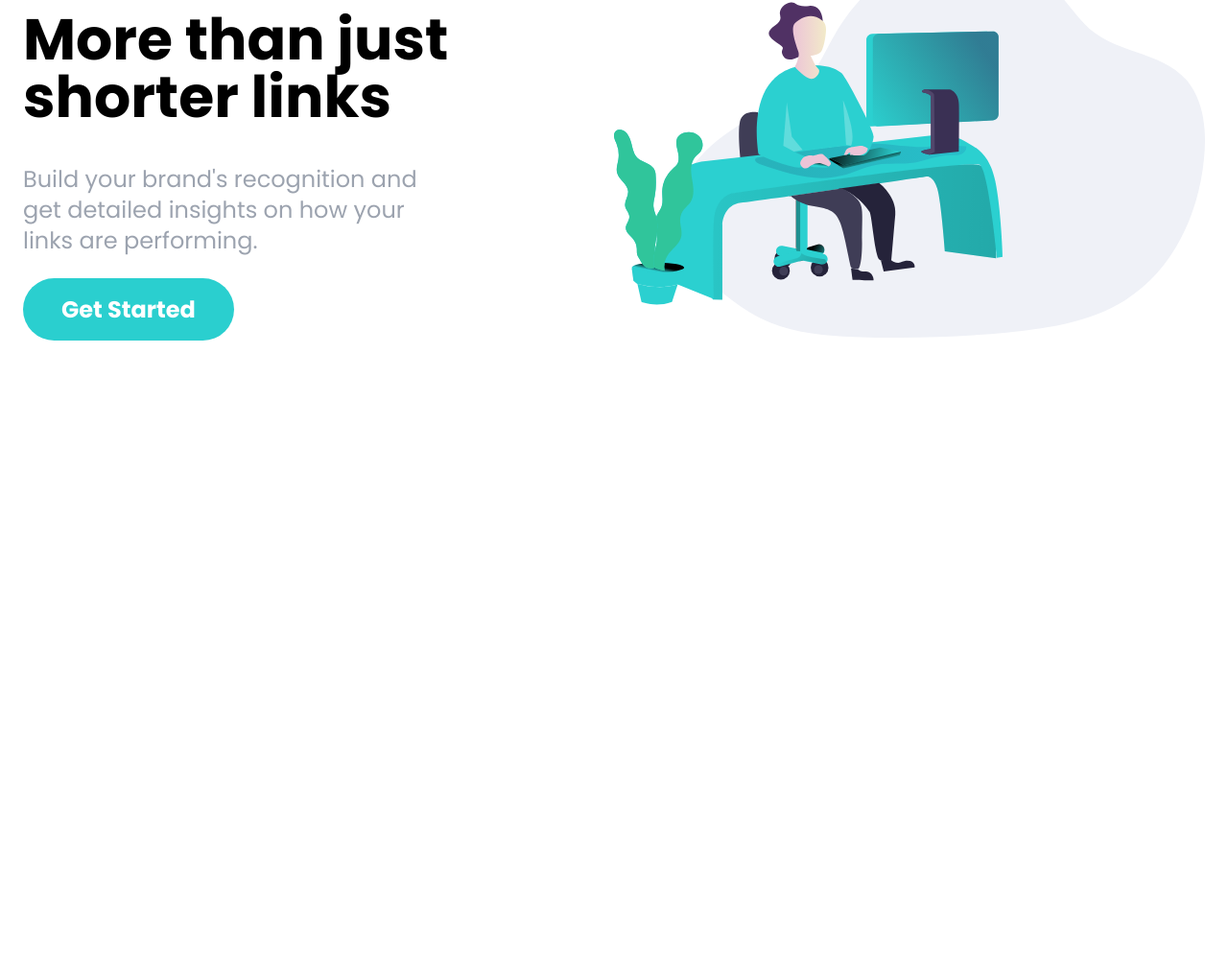
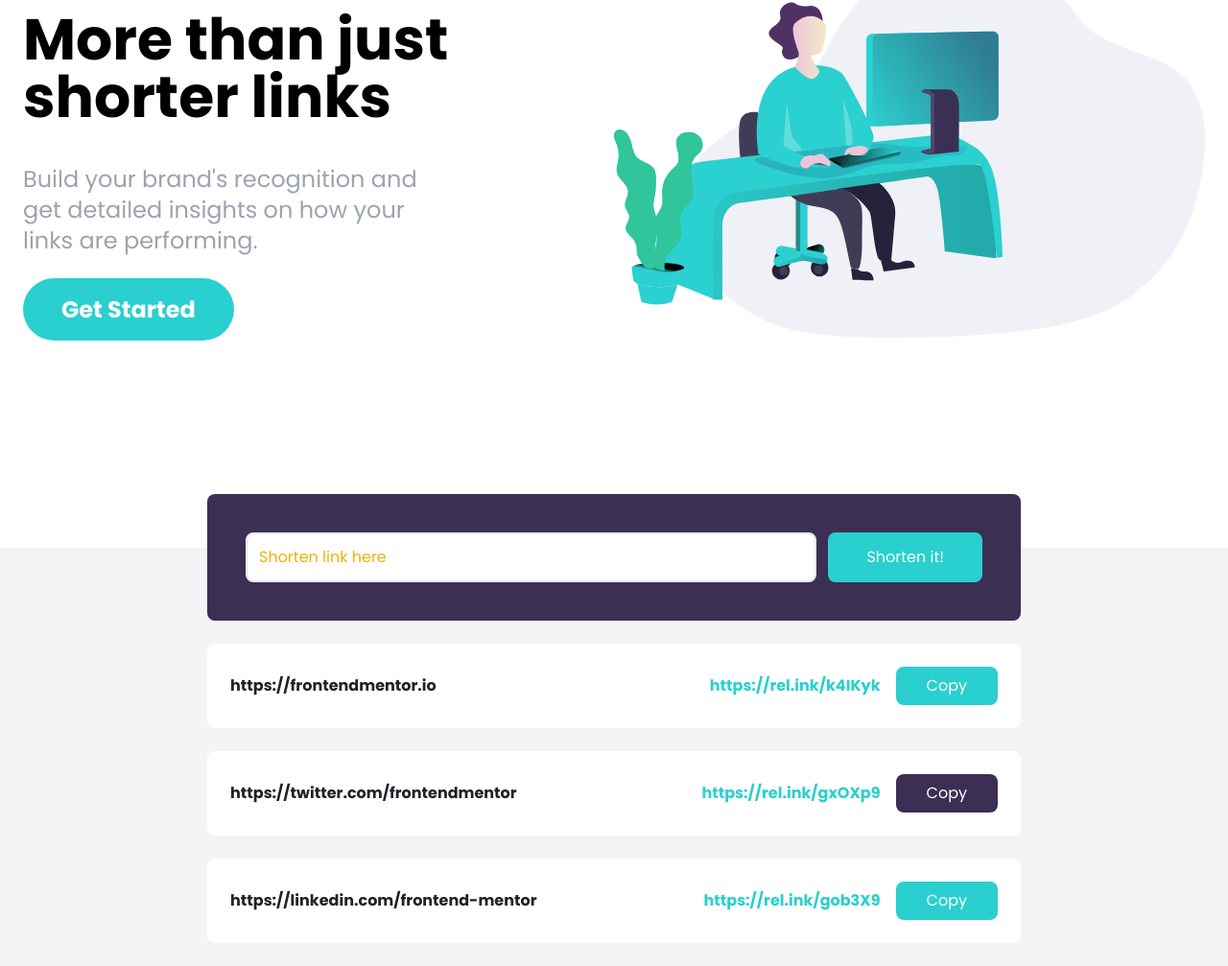
Before and after one commit to agolomazov/sjortify-app, a website: page src/index.html in a window 1280 px wide. Shown: the part 173-1180 px from the top of the page at 96% size. Before the commit the page ends 800 px from the top, so only its background shows below. Drawn offline with nearby package versions, Linux system fonts and the light colour scheme; files that its build step writes are made by us from their sources.

Commit message:
Добавлена разметка и стили для блока с формой

```diff
--- a/src/index.html
+++ b/src/index.html
@@ -22,15 +22,15 @@
         <img src="./assets/images/logo.svg" alt="logo" />
         <!-- Left menu -->
         <div class="hidden lg:flex space-x-8 font-bold">
-          <a href="#" class="text-grayishViolet hover:text-verDarkViolet">Features</a>
-          <a href="#" class="text-grayishViolet hover:text-verDarkViolet">Pricing</a>
-          <a href="#" class="text-grayishViolet hover:text-verDarkViolet">Resources</a>
+          <a href="#" class="text-grayishViolet hover:text-veryDarkViolet">Features</a>
+          <a href="#" class="text-grayishViolet hover:text-veryDarkViolet">Pricing</a>
+          <a href="#" class="text-grayishViolet hover:text-veryDarkViolet">Resources</a>
         </div>
       </div>
 
       <!-- Right buttons menu -->
       <div class="hidden items-center spacex-6 font-bold text-grayishViolet lg:flex">
-        <a href="#" class="hover:text-verDarkViolet">Login</a>
+        <a href="#" class="hover:text-veryDarkViolet">Login</a>
         <a href="#" class="ml-5 px-8 py-3 font-bold text-white bg-cyan rounded-full hover:opacity-70">Sign up</a>
       </div>
 
@@ -61,5 +61,61 @@
       </div>
     </div>
   </section>
+
+  <!-- Shorten section -->
+  <section id="shorten" class="relative bg-gray-100">
+    <!-- Shorten container -->
+    <div class="max-w-4xl mx-auto p-6 space-y-6">
+      <!-- Form -->
+      <form id="link-form" class="relative flex flex-col w-full p-10 -mt-20 space-y-4 bg-darkViolet rounded-lg md:flex-row md:space-y-0 md:space-x-3">
+        <input type="url" class="flex-1 p-3 border-2 rounded-lg placeholder-yellow-500 focus:outline-none" placeholder="Shorten link here" id="link-input" />
+        <button class="px-10 py-3 text-white bg-cyan hover:bg-cyanLight rounded-lg focus:outline-none md:py-2">Shorten it!</button>
+      </form>
+
+      <!-- Link #1 -->
+      <div class="flex flex-col items-center justify-between w-full p-6 bg-white rounded-lg md:flex-row">
+        <p class="font-bold text-center text-veryDarkViolet md:text-left">https://frontendmentor.io</p>
+
+        <div class="flex flex-col items-center justify-end flex-1 space-x-4 sapce-y-2 md:flex-row md:space-y-0">
+          <div class="font-bold text-cyan">
+            https://rel.ink/k4IKyk
+          </div>
+          <button class="p-2 px-8 text-white bg-cyan rounded-lg hover:opacity-70 focus:outline-none">
+            Copy
+          </button>
+        </div>
+      </div>
+
+      <!-- Link #2 -->
+      <div class="flex flex-col items-center justify-between w-full p-6 bg-white rounded-lg md:flex-row">
+        <p class="font-bold text-center text-veryDarkViolet md:text-left">https://twitter.com/frontendmentor</p>
+
+        <div class="flex flex-col items-center justify-end flex-1 space-x-4 sapce-y-2 md:flex-row md:space-y-0">
+          <div class="font-bold text-cyan">
+            https://rel.ink/gxOXp9
+          </div>
+          <button class="p-2 px-8 text-white bg-darkViolet rounded-lg hover:opacity-70 focus:outline-none">
+            Copy
+          </button>
+        </div>
+      </div>
+
+      <!-- Link #3 -->
+      <div class="flex flex-col items-center justify-between w-full p-6 bg-white rounded-lg md:flex-row">
+        <p class="font-bold text-center text-veryDarkViolet md:text-left">https://linkedin.com/frontend-mentor</p>
+
+        <div class="flex flex-col items-center justify-end flex-1 space-x-4 sapce-y-2 md:flex-row md:space-y-0">
+          <div class="font-bold text-cyan">
+            https://rel.ink/gob3X9
+          </div>
+          <button class="p-2 px-8 text-white bg-cyan rounded-lg hover:opacity-70 focus:outline-none">
+            Copy
+          </button>
+        </div>
+      </div>
+
+
+    </div>
+  </section>
 </body>
 </html>
--- a/tailwind.config.js
+++ b/tailwind.config.js
@@ -10,7 +10,7 @@ module.exports = {
         red: 'hsl(0, 87%, 67%)',
         grayishViolet: 'hsl(257, 7%, 63%)',
         veryDarkBlue: 'hsl(255, 11%, 22%)',
-        verDarkViolet: 'hsl(260, 8%, 14%)'
+        veryDarkViolet: 'hsl(260, 8%, 14%)'
       },
       fontFamily: {
         sans: ['Poppins', 'sans-serif']
```
